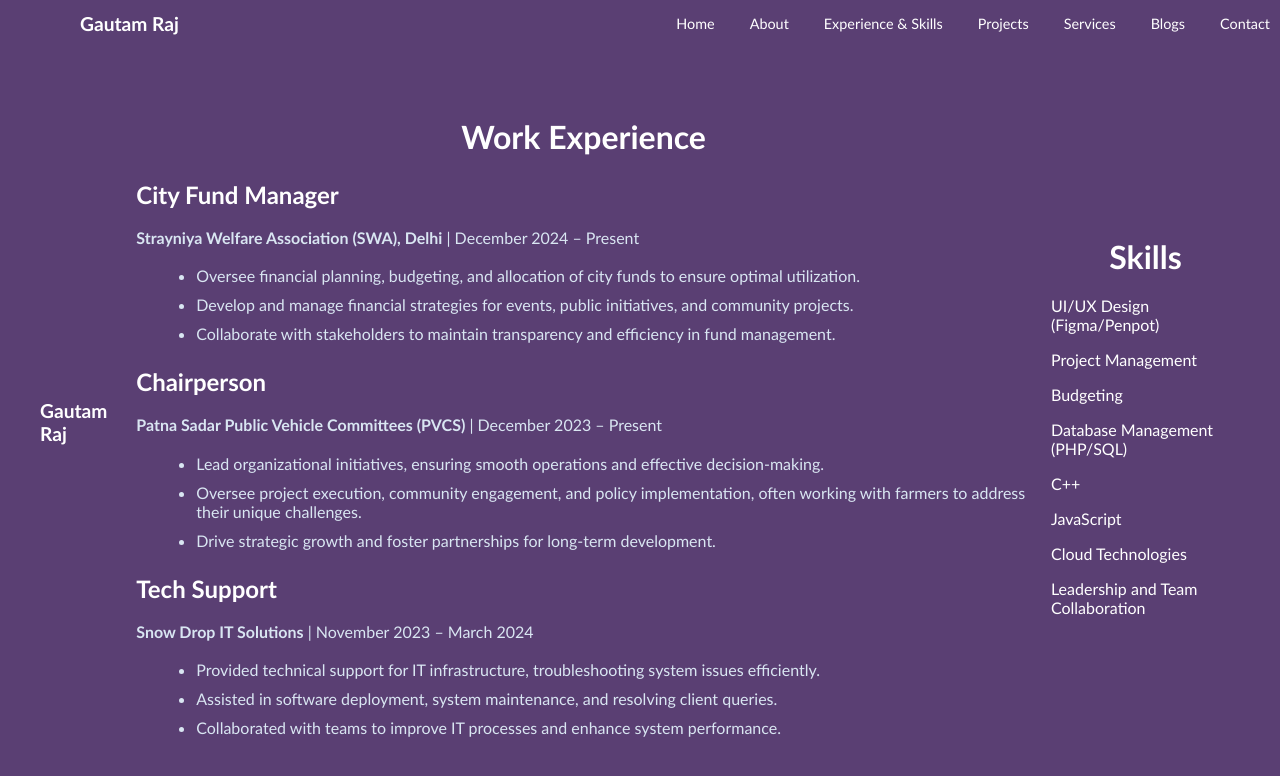
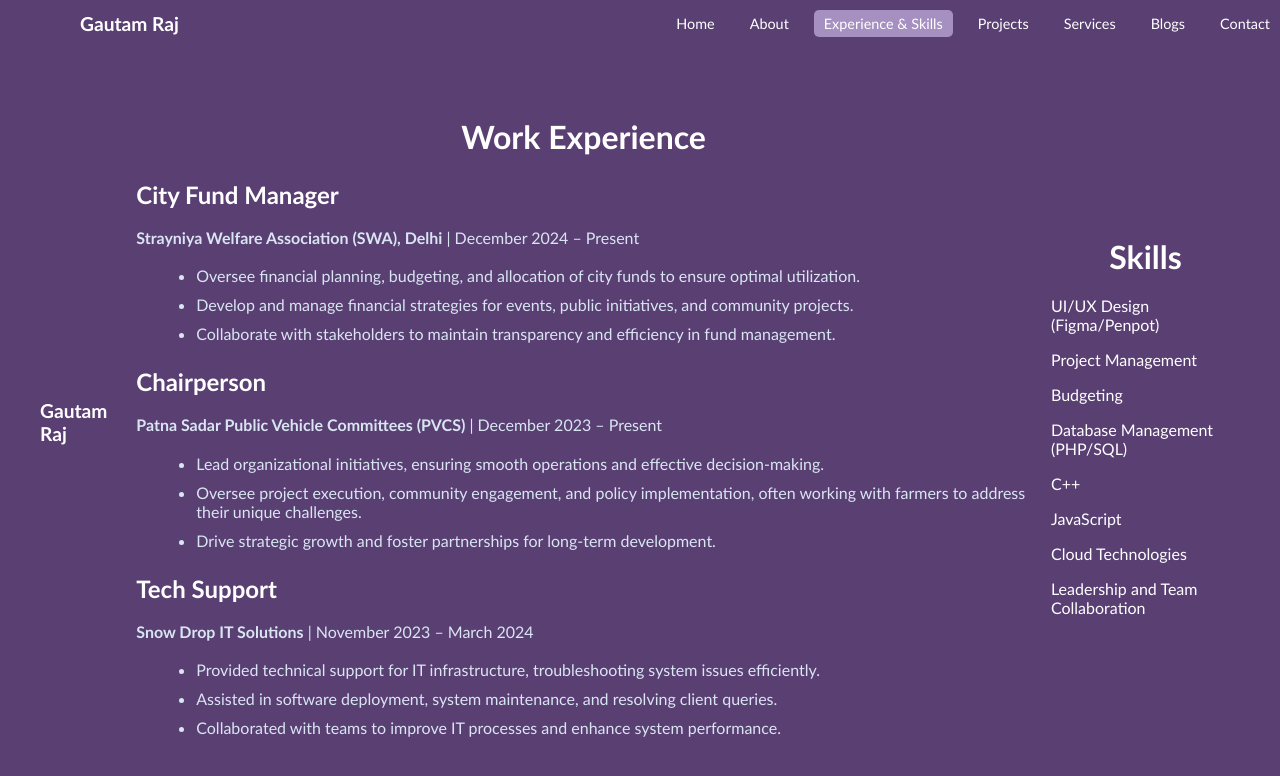
Before and after one commit to g269r/WebProfile, a plain HTML site: page experience.html in a window 1280 px wide. Drawn offline with Linux system fonts and the light colour scheme.

Commit message:
Update experience.html

```diff
--- a/experience.html
+++ b/experience.html
@@ -18,7 +18,7 @@
         <div class="nav-links">
             <a href="index.html" class="nav-link">Home</a>
             <a href="about.html" class="nav-link">About</a>
-            <a href="experience.html" class="nav-link">Experience & Skills</a>
+            <a href="experience.html" class="nav-link  active">Experience & Skills</a>
             <a href="projects.html" class="nav-link">Projects</a>
             <a href="services.html" class="nav-link">Services</a>
             <a href="blogs.html" class="nav-link">Blogs</a>
```
